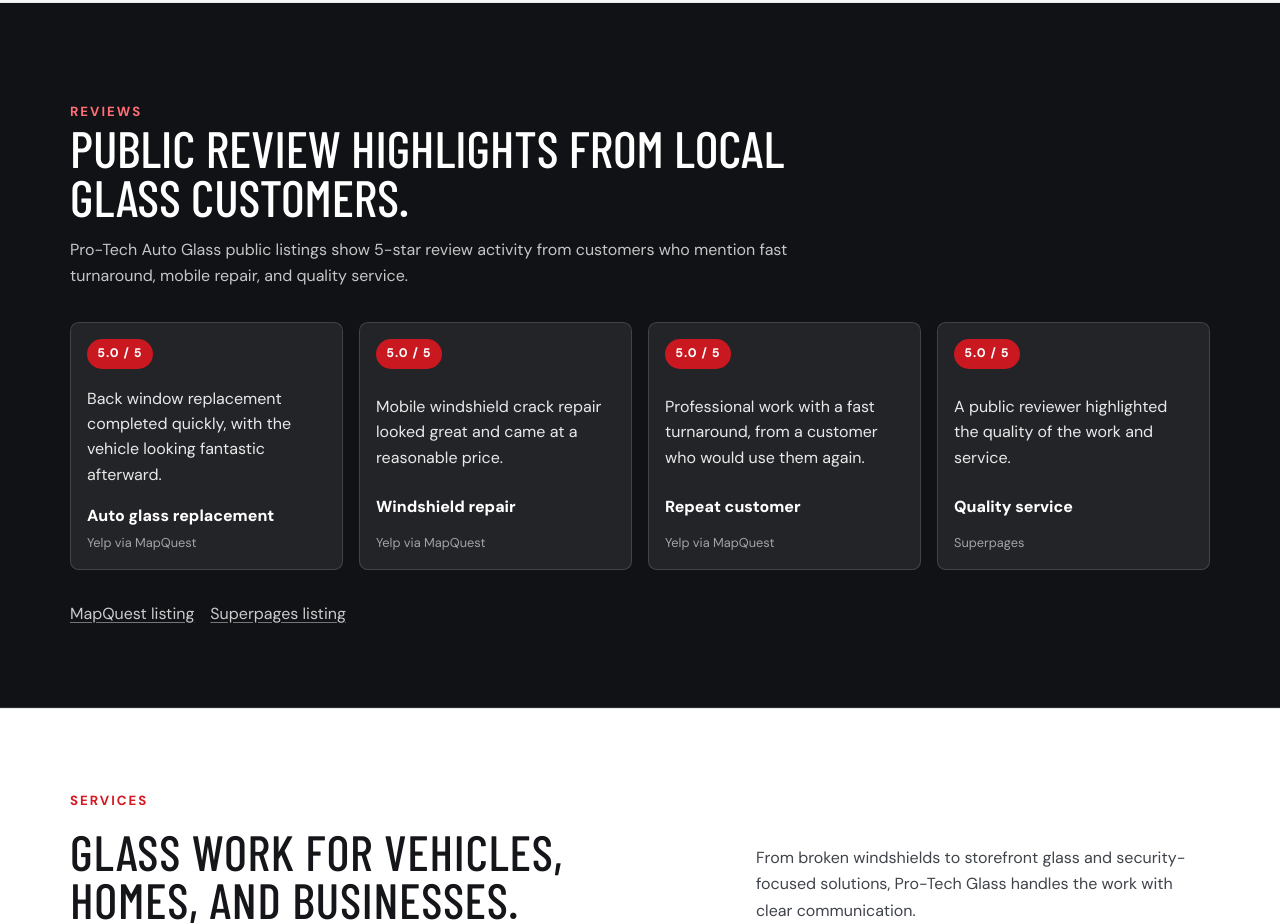
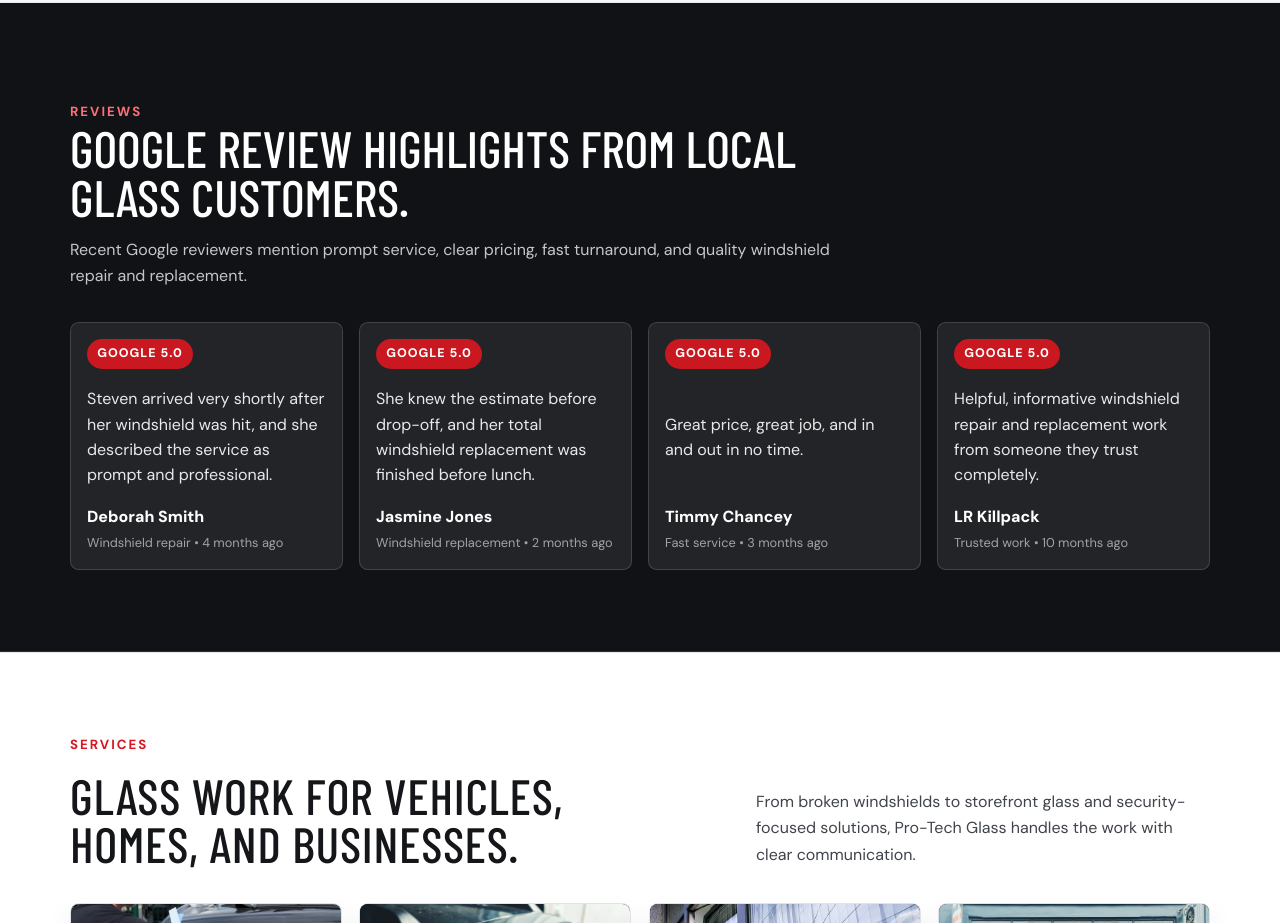
Before and after one commit to flowsyncsolutions/protechglass, a Next.js app: page / in a window 1280 px wide. Shown: the part 1760-2683 px from the top of the page. Built offline with nearby package versions, Linux system fonts and the light colour scheme.

Commit message:
Replace reviews with Google review highlights

```diff
--- a/app/globals.css
+++ b/app/globals.css
@@ -563,17 +563,6 @@ a {
 .review-card small {
   margin-top: 0.28rem;
   color: rgba(255, 255, 255, 0.58);
-}
-
-.review-source-row {
-  display: flex;
-  flex-wrap: wrap;
-  gap: 1rem;
-  color: rgba(255, 255, 255, 0.78);
-}
-
-.review-source-row .inline-link {
-  text-decoration-color: rgba(255, 255, 255, 0.42);
 }
 
 .section-surface {
--- a/app/page.tsx
+++ b/app/page.tsx
@@ -11,8 +11,6 @@ const address = `${addressStreet}, ${addressCityState}`;
 const mapHref = "https://maps.google.com/?q=25+Crescent+Drive,+Columbus,+MS+39705";
 const mapEmbedSrc = "https://www.google.com/maps?q=25+Crescent+Drive,+Columbus,+MS+39705&output=embed";
 const instagramHref = "https://www.instagram.com/protechglass.columbus/";
-const mapQuestReviewsHref = "https://www.mapquest.com/us/mississippi/pro-tech-auto-glass-634398461";
-const superpagesReviewsHref = "https://www.superpages.com/columbus-ms/bpp/pro-tech-auto-glass-553613916";
 
 const serviceGroups = ["Auto", "Residential", "Business"];
 
@@ -140,24 +138,31 @@ const locationTrustItems = [
 
 const reviewItems = [
   {
-    source: "Yelp via MapQuest",
-    summary: "Back window replacement completed quickly, with the vehicle looking fantastic afterward.",
-    detail: "Auto glass replacement",
-  },
-  {
-    source: "Yelp via MapQuest",
-    summary: "Mobile windshield crack repair looked great and came at a reasonable price.",
+    reviewer: "Deborah Smith",
+    time: "4 months ago",
+    summary:
+      "Steven arrived very shortly after her windshield was hit, and she described the service as prompt and professional.",
     detail: "Windshield repair",
   },
   {
-    source: "Yelp via MapQuest",
-    summary: "Professional work with a fast turnaround, from a customer who would use them again.",
-    detail: "Repeat customer",
+    reviewer: "Jasmine Jones",
+    time: "2 months ago",
+    summary:
+      "She knew the estimate before drop-off, and her total windshield replacement was finished before lunch.",
+    detail: "Windshield replacement",
   },
   {
-    source: "Superpages",
-    summary: "A public reviewer highlighted the quality of the work and service.",
-    detail: "Quality service",
+    reviewer: "Timmy Chancey",
+    time: "3 months ago",
+    summary: "Great price, great job, and in and out in no time.",
+    detail: "Fast service",
+  },
+  {
+    reviewer: "LR Killpack",
+    time: "10 months ago",
+    summary:
+      "Helpful, informative windshield repair and replacement work from someone they trust completely.",
+    detail: "Trusted work",
   },
 ];
 
@@ -310,11 +315,10 @@ export default function Home() {
           <div className="container reviews-wrap">
             <div className="reviews-header">
               <p className="section-kicker">Reviews</p>
-              <h2>Public review highlights from local glass customers.</h2>
+              <h2>Google review highlights from local glass customers.</h2>
               <p>
-                Pro-Tech Auto Glass public listings show 5-star review activity
-                from customers who mention fast turnaround, mobile repair, and
-                quality service.
+                Recent Google reviewers mention prompt service, clear pricing,
+                fast turnaround, and quality windshield repair and replacement.
               </p>
             </div>
 
@@ -322,36 +326,19 @@ export default function Home() {
               {reviewItems.map((review, index) => (
                 <article
                   className="review-card reveal"
-                  key={`${review.source}-${review.detail}`}
+                  key={review.reviewer}
                   style={{ animationDelay: `${0.08 * index}s` }}
                 >
                   <div className="review-rating" aria-label="5 out of 5 stars">
-                    5.0 / 5
+                    Google 5.0
                   </div>
                   <p>{review.summary}</p>
-                  <span>{review.detail}</span>
-                  <small>{review.source}</small>
+                  <div>
+                    <span>{review.reviewer}</span>
+                    <small>{`${review.detail} • ${review.time}`}</small>
+                  </div>
                 </article>
               ))}
-            </div>
-
-            <div className="review-source-row">
-              <a
-                className="inline-link"
-                href={mapQuestReviewsHref}
-                target="_blank"
-                rel="noopener noreferrer"
-              >
-                MapQuest listing
-              </a>
-              <a
-                className="inline-link"
-                href={superpagesReviewsHref}
-                target="_blank"
-                rel="noopener noreferrer"
-              >
-                Superpages listing
-              </a>
             </div>
           </div>
         </section>
```
